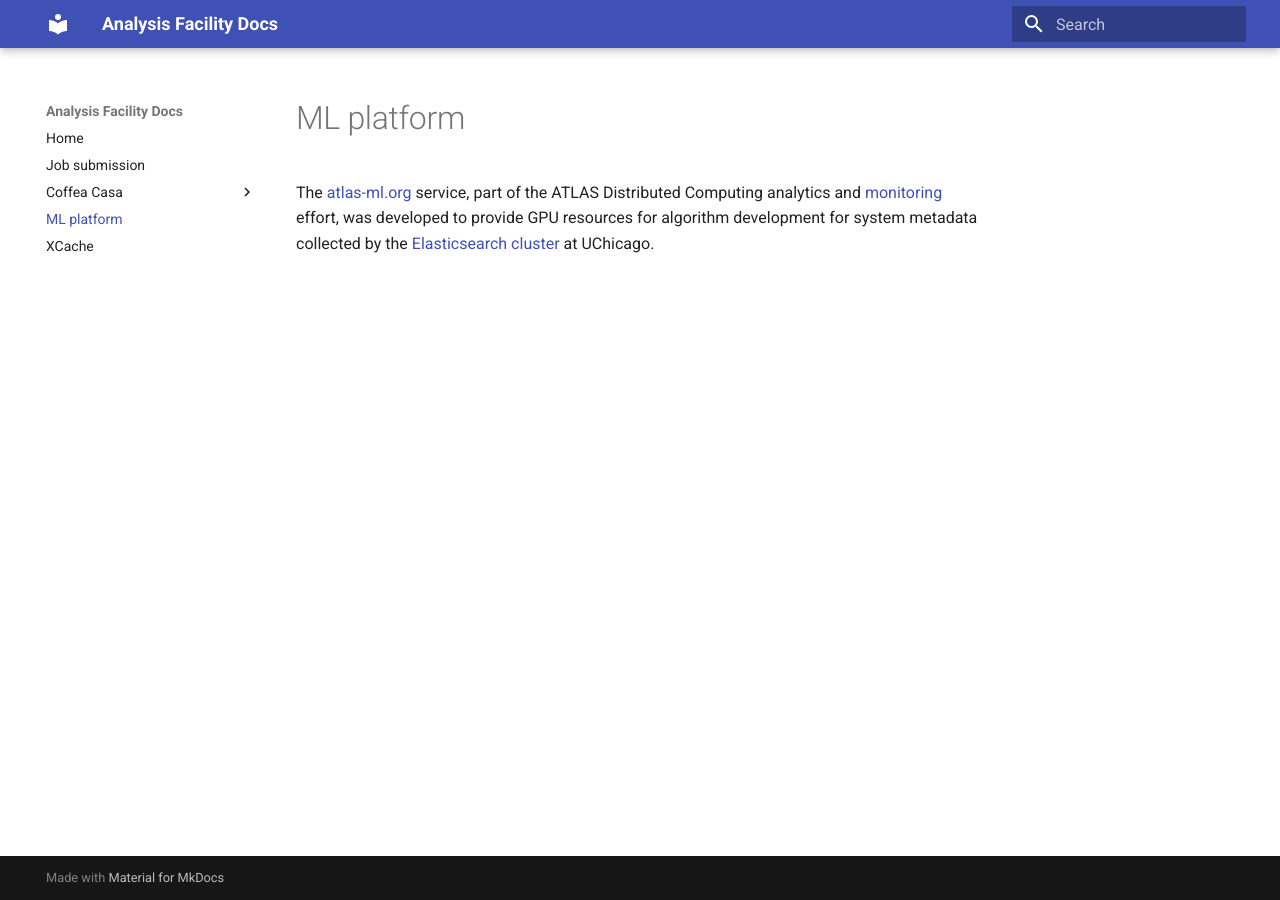
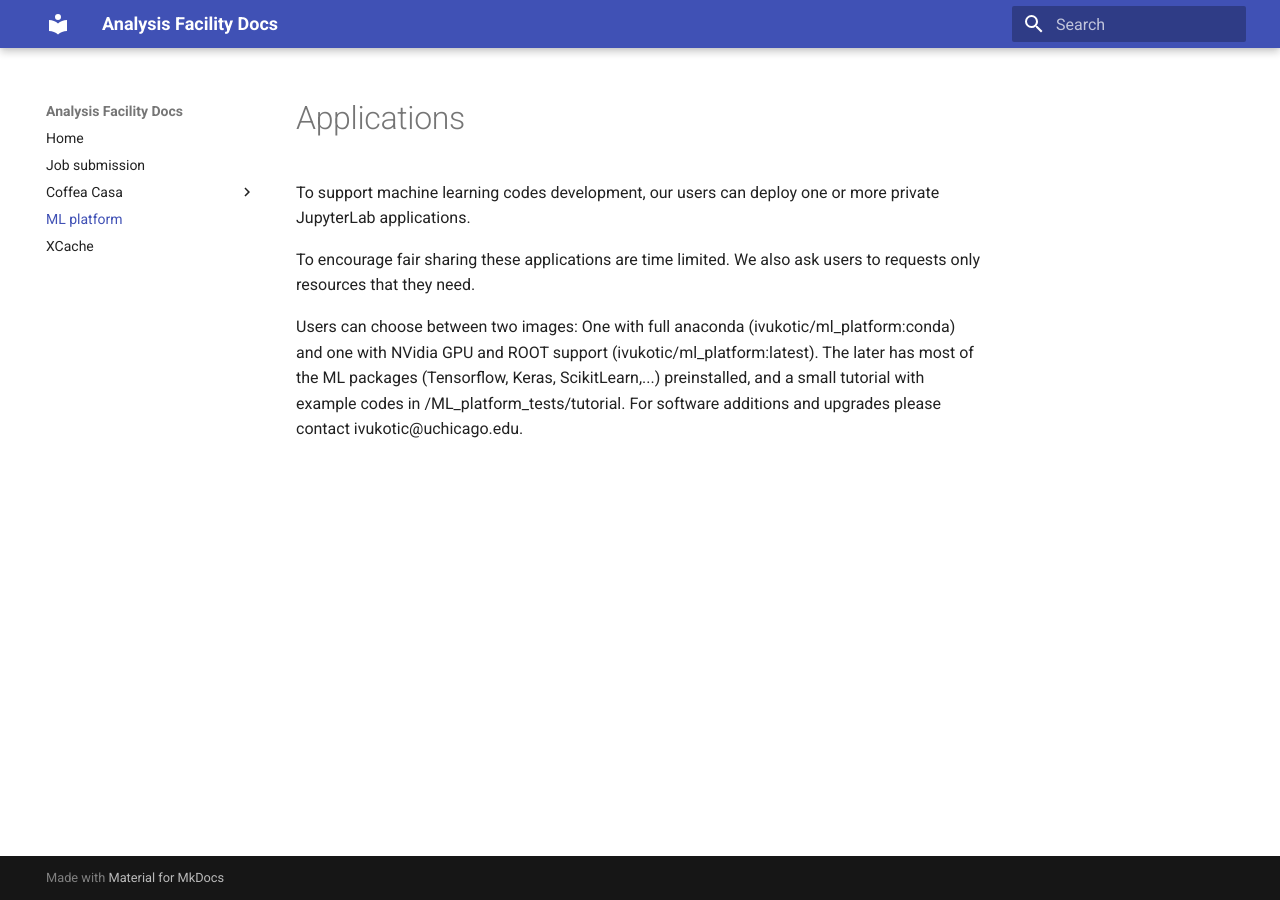
Before and after one commit to maniaclab/af-docs, an MkDocs documentation site: the page built from docs/ml_platform.md, in a window 1280 px wide. Built offline with MkDocs 1.6.1 and Material for MkDocs 9.7.7, drawn with Linux system fonts in a browser that asks for light colours.

Commit message:
updated ml platform doc

```diff
--- a/docs/ml_platform.md
+++ b/docs/ml_platform.md
@@ -1,3 +1,8 @@
-# ML platform
+# Applications
 
-The [atlas-ml.org](https://www.atlas-ml.org/) service, part of the ATLAS Distributed Computing analytics and [monitoring](https://adc-monitoring.web.cern.ch/) effort, was developed to provide GPU resources for algorithm development for system metadata collected by the [Elasticsearch cluster](https://atlas-kibana.mwt2.org:5601/) at UChicago.
+To support machine learning codes development, our users can deploy one or more private JupyterLab applications.
+
+To encourage fair sharing these applications are time limited. We also ask users to requests only resources that they need.
+
+Users can choose between two images: One with full anaconda (ivukotic/ml_platform:conda) and one with NVidia GPU and ROOT support (ivukotic/ml_platform:latest). The later has most of the ML packages (Tensorflow, Keras, ScikitLearn,...) preinstalled, and a small tutorial with example codes in /ML_platform_tests/tutorial.
+For software additions and upgrades please contact ivukotic@uchicago.edu.
```
